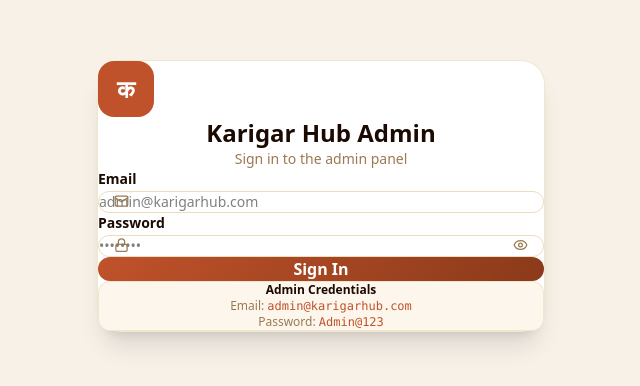
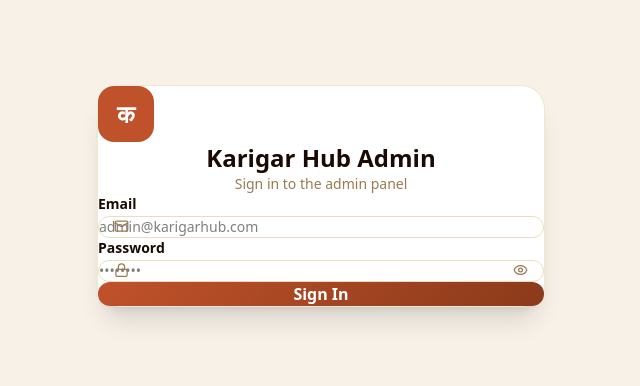
Before and after one commit to GyanJyotiMahto/Karigar-Hub-Fe-fro-admin, a React (Vite) app: page /login in a window 1280 px wide. Shown: the part 204-590 px from the top of the page, without its empty margins (319-959 px from the left). Built offline with nearby package versions, Linux system fonts and the light colour scheme; no server answers.

Commit message:
fix: remove exposed admin credentials from login page

```diff
--- a/src/pages/AdminLogin.jsx
+++ b/src/pages/AdminLogin.jsx
@@ -79,12 +79,7 @@ export default function AdminLogin() {
           </button>
         </form>
 
-        <div className="mt-6 p-4 rounded-xl text-center text-xs text-[#9B7A52]"
-          style={{ background: '#FDF6EC', border: '1px solid rgba(232,213,176,0.5)' }}>
-          <p className="font-semibold text-[#1A0A02] mb-1">Admin Credentials</p>
-          <p>Email: <span className="font-mono text-[#C0522B]">admin@karigarhub.com</span></p>
-          <p>Password: <span className="font-mono text-[#C0522B]">Admin@123</span></p>
-        </div>
+
       </motion.div>
     </div>
   );
```
